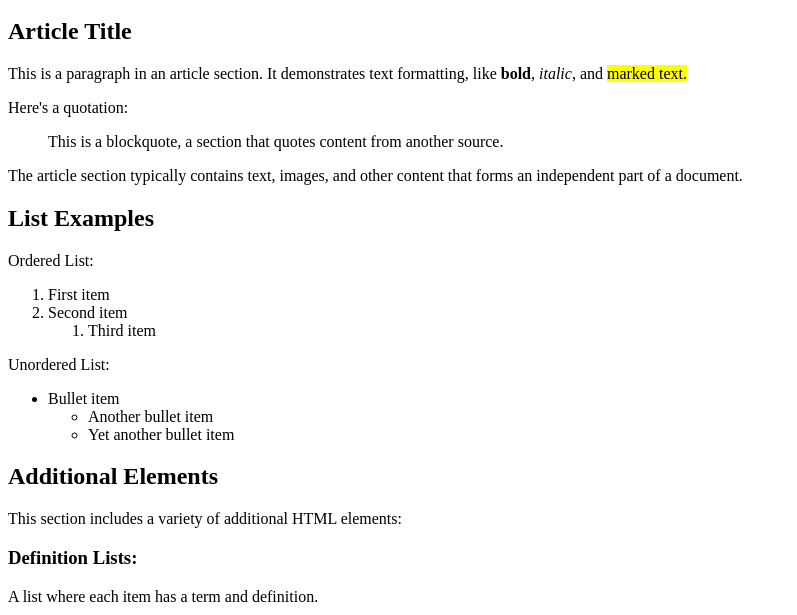
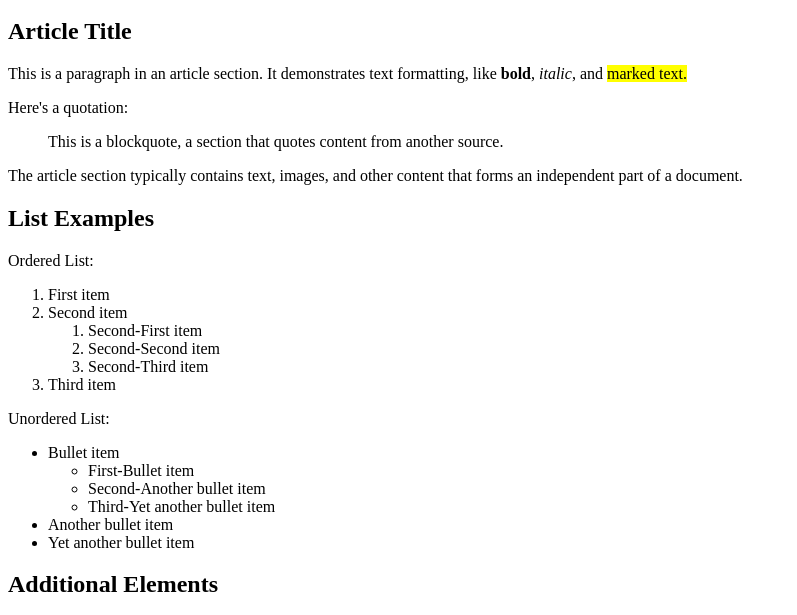
Before and after one commit to qasim10amar/ENSF381_Lab2, a plain HTML site: page news.html in a window 1280 px wide. Shown: the part 136-751 px from the top of the page, without its empty margins (0-797 px from the left). Drawn offline with Linux system fonts and the light colour scheme.

Commit message:
Fixed list

```diff
--- a/news.html
+++ b/news.html
@@ -61,20 +61,32 @@ img ">
         <ol>
             <li>First item</li>
             <li>Second item</li>
+            <ol>
+                <li>Second-First item</li>
+                <li>Second-Second item</li>
+                <li>Second-Third item</li>
+            </ol>
+
 			<!--Make a sub-ordered list here-->
-            <ol>
-                <li>Third item</li>
-            </ol>
+
+            <li>Third item</li>
+
 
         </ol>
         <p>Unordered List:</p>
         <ul>
             <li>Bullet item</li>
+            <ul>
+                <li>First-Bullet item</li>
+                <li>Second-Another bullet item</li>
+                <li>Third-Yet another bullet item</li>
+            </ul>
 			<!--Make a sub-unordered list here-->
-            <ul>
-                <li>Another bullet item</li>
-                <li>Yet another bullet item</li>
-            </ul>
+
+
+            <li>Another bullet item</li>
+            <li>Yet another bullet item</li>
+
 
         </ul>
     </section>
```
